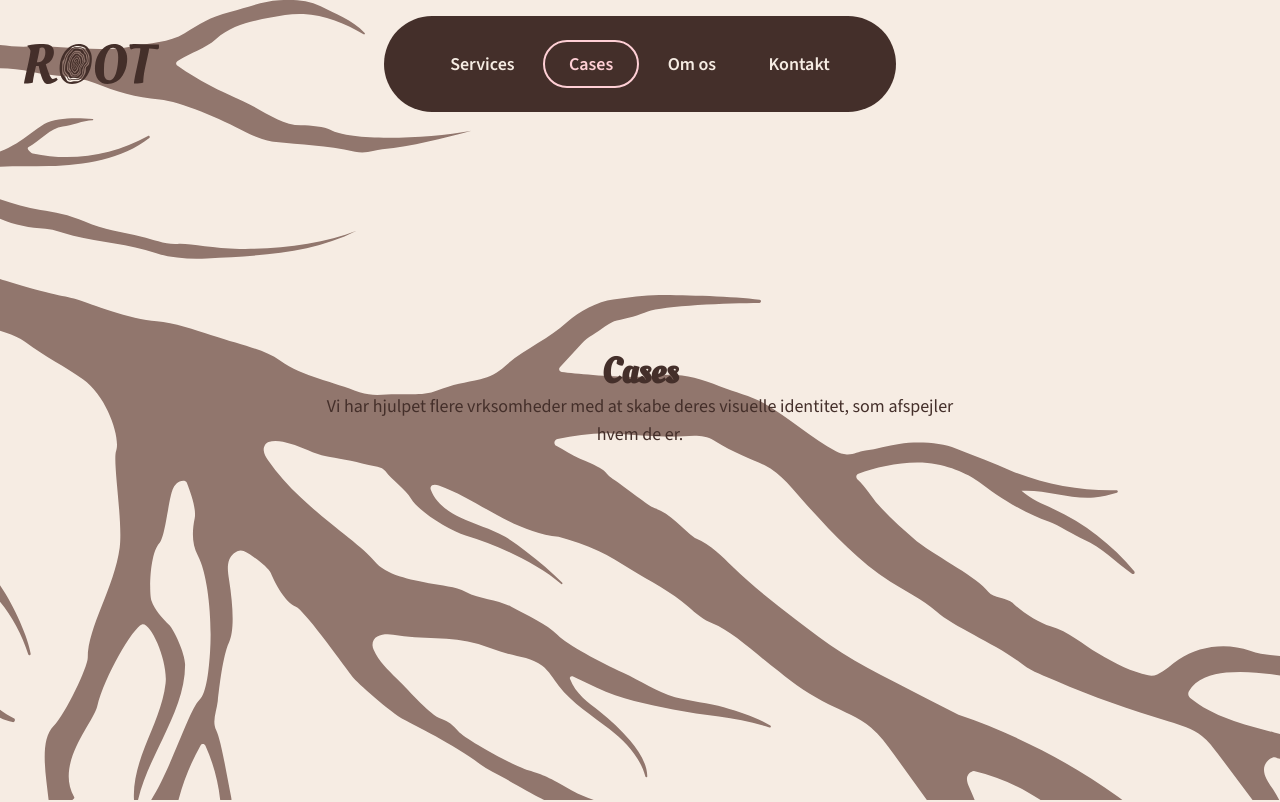
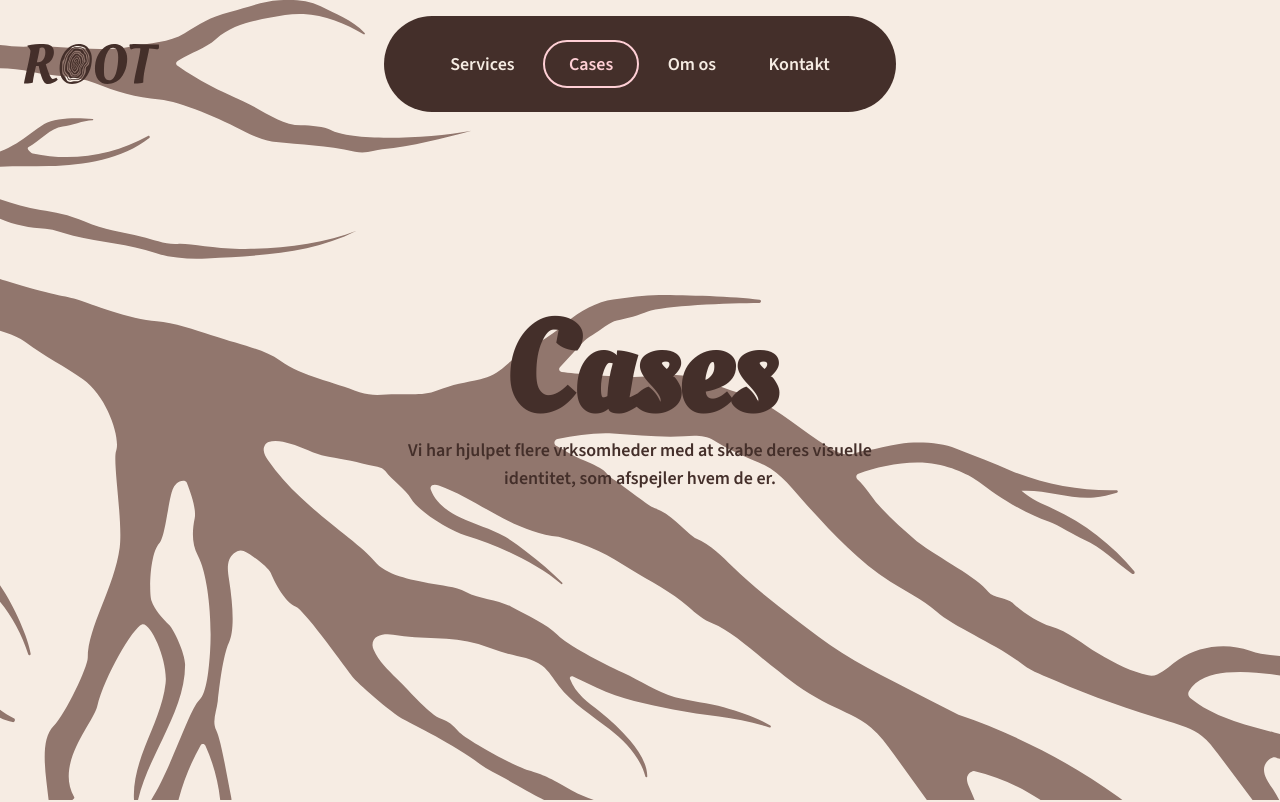
Before and after one commit to Rosa2401/ROOT, a React (Vite) app: page /cases in a window 1280 px wide. Shown: the top 802 px of the page. Built offline with nearby package versions, Linux system fonts and the light colour scheme.

Commit message:
Update HeroTwo.jsx

```diff
--- a/src/components/HeroTwo.jsx
+++ b/src/components/HeroTwo.jsx
@@ -13,8 +13,10 @@ export default function HeroSectionSVG() {
 
         {/* Centered Text */}
         <div className="absolute inset-0 flex flex-col items-center justify-center z-10">
-          <h1 className="text-[#442F2A] font-oleo text-4xl font-bold text-center">Cases</h1>
-          <p className="text-[#442F2A] text-lg text-center max-w-2xl">
+          <h1 className="text-[#442F2A] font-oleo text-9xl font-bold text-center">
+  Cases
+</h1>
+          <p className="text-[#442F2A] text-lg text-center max-w-2xl font-semibold w-120">
             Vi har hjulpet flere vrksomheder med at skabe deres visuelle identitet, som afspejler hvem de er.
           </p>
         </div>
```
